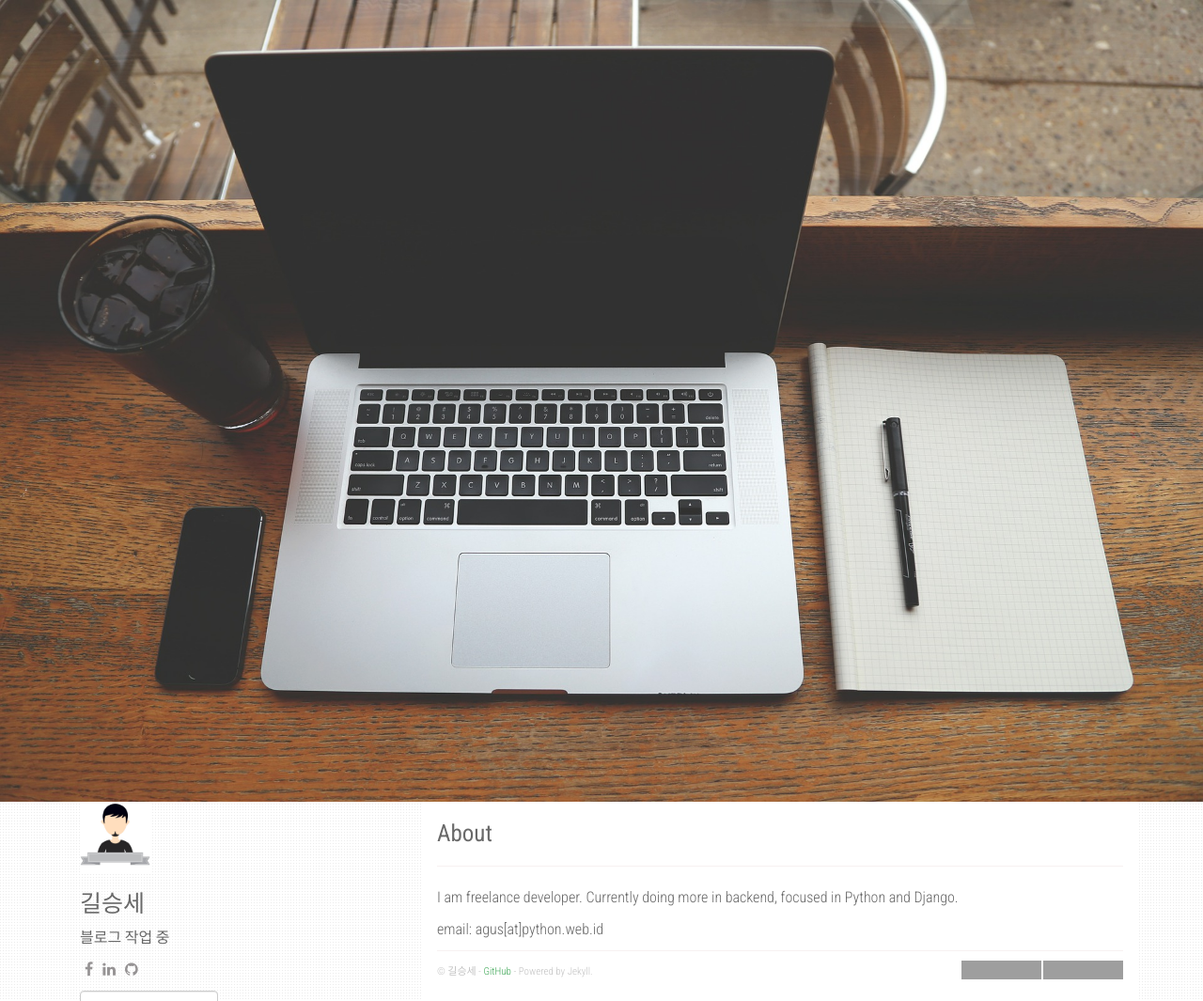
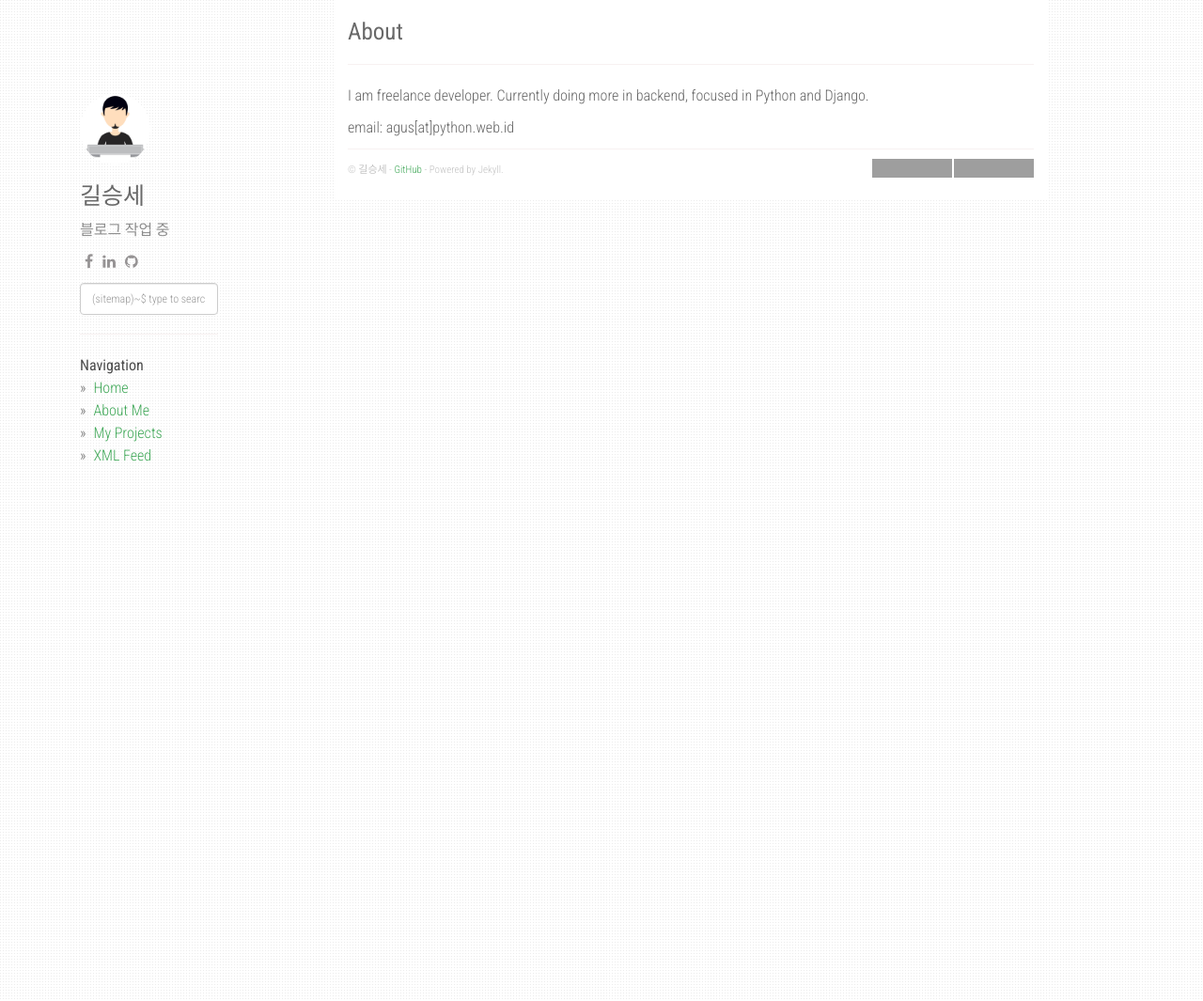
Before and after one commit to agusmakmun/agusmakmun.github.io, a Jekyll site: the page built from about.md, in a window 1280 px wide and 1065 px high. Shown: the whole window at 94% size. Built offline with Jekyll 4.4.1, drawn with Linux system fonts in a browser that asks for light colours; nearby versions of some CDN libraries; grey boxes are pictures that could not be loaded.

Commit message:
Update default.html

```diff
--- a/_layouts/default.html
+++ b/_layouts/default.html
@@ -111,11 +111,8 @@ layout: compress
     </script>
   </head>
   <body>
-    <div class="top">
-      <img src="{{ site.main_url }}" width="100%" />
-    </div>
     <div class="container">
-      <div class="col-sm-4">
+      <div class="col-sm-3">
         <div class="fixed-condition">
           <a href="/"><img class="profile-avatar" src="{{ site.avatar_url }}" height="75px" width="75px" /></a>
           <h1 class="author-name">{{ site.author }}</h1>
```
